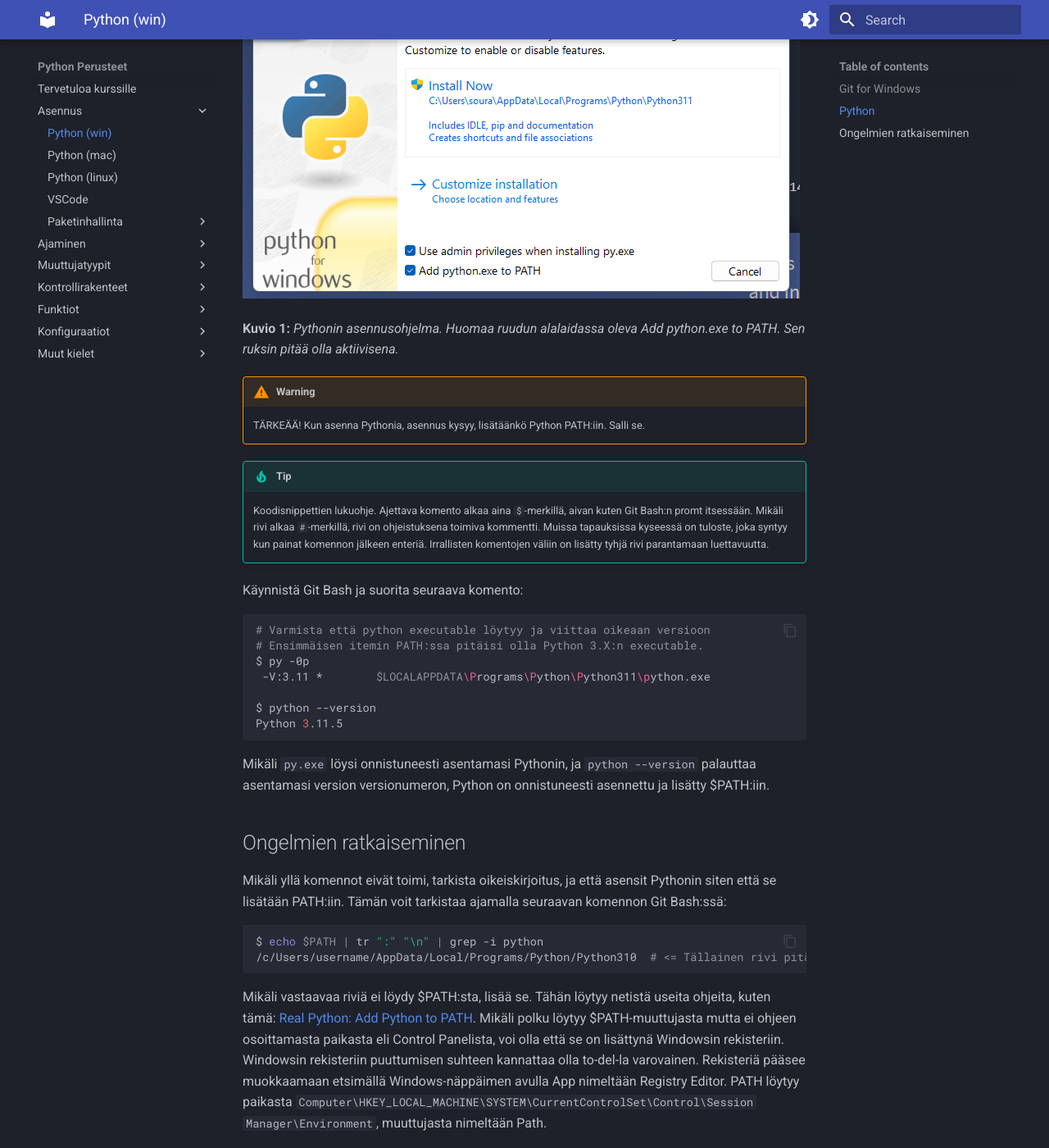
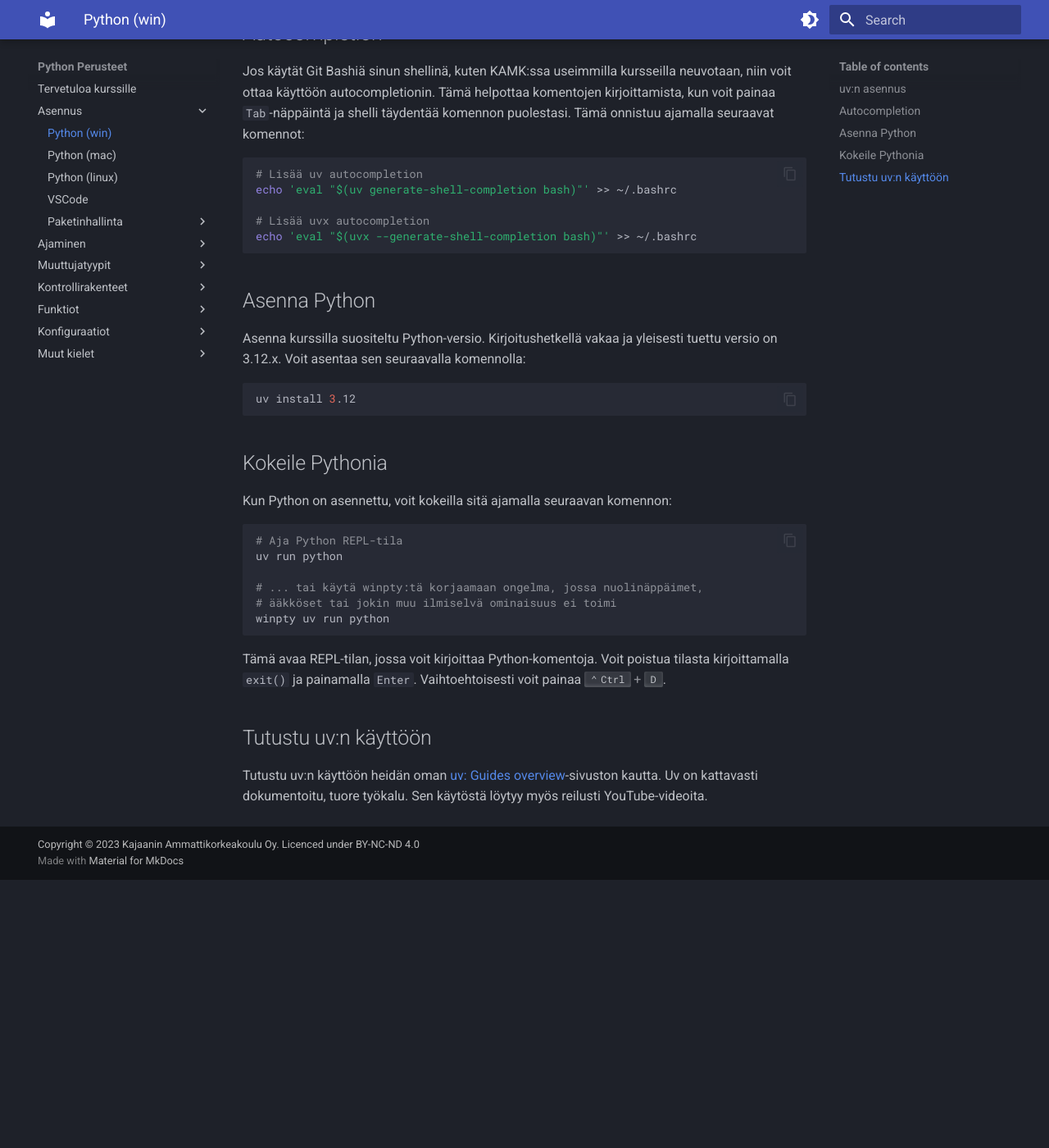
Before and after one commit to sourander/python-perusteet, an MkDocs documentation site: the page built from docs/asennus/windows.md, in a window 1280 px wide and 1400 px high, scrolled down 499 px. Shown: the whole window at 82% size. Built offline with MkDocs 1.6.1 and Material for MkDocs 9.7.7, drawn with Linux system fonts in a browser that asks for light colours; after the commit the page ends 1572 px from its top, so only the background shows below that; some of the changed text lies outside the part shown.

Commit message:
Switching to uv

````diff
--- a/docs/asennus/windows.md
+++ b/docs/asennus/windows.md
@@ -1,44 +1,50 @@
-## Git for Windows
-
-Jotta sinulla olisi Git asennettuna oikein, asenna Git for Windows, mikäli sinulla ei ole sitä vielä asennettuna. Voit ladata sen [Git for Windows](https://gitforwindows.org/) -sivustolta. Asenna se ja käynnistä kone uusiksi.
-
-## Python
-
-Mene [Python.org](https://www.python.org/) sivustolle ja lataa etusivulla mainostettu tuorein Python 3 versio (esim. `3.11.5`).
-
-![Python asennus](../images/python-311-installer-path.png)
-
-**Kuvio 1:** *Pythonin asennusohjelma. Huomaa ruudun alalaidassa oleva Add python.exe to PATH. Sen ruksin pitää olla aktiivisena.*
-
 !!! warning
 
-    TÄRKEÄÄ! Kun asenna Pythonia, asennus kysyy, lisätäänkö Python PATH:iin. Salli se.
+    Huomaa, että Pythonin voi asentaa myös muilla tavoin, kuten lataamalla sen suoraan Python.org-sivustolta. Minun kurssilla suositeltu tapa on kuitenkin käyttää `uv`-työkalua, joka käytännössä korvaa `pyenv`, `poetry` ja `pip` työkalut.
 
-!!! tip
+## uv:n asennus
 
-    Koodisnippettien lukuohje. Ajettava komento alkaa aina `$`-merkillä, aivan kuten Git Bash:n promt itsessään. Mikäli rivi alkaa `#`-merkillä, rivi on ohjeistuksena toimiva kommentti. Muissa tapauksissa kyseessä on tuloste, joka syntyy kun painat komennon jälkeen enteriä. Irrallisten komentojen väliin on lisätty tyhjä rivi parantamaan luettavuutta.
-
-Käynnistä Git Bash ja suorita seuraava komento:
+Tarkista tuorein ohje [uv: installing uv](https://docs.astral.sh/uv/getting-started/installation/) ohjeista. Mikäli se on sama kuin tätä kirjoittaessa, niin avaa uusi PowerShell-ikkuna ja aja seuraava komento:
 
 ```bash
-# Varmista että python executable löytyy ja viittaa oikeaan versioon
-# Ensimmäisen itemin PATH:ssa pitäisi olla Python 3.X:n executable.
-$ py -0p
- -V:3.11 *        $LOCALAPPDATA\Programs\Python\Python311\python.exe
-
-$ python --version
-Python 3.11.5
+powershell -ExecutionPolicy ByPass -c "irm https://astral.sh/uv/install.ps1 | iex"
 ```
 
-Mikäli `py.exe` löysi onnistuneesti asentamasi Pythonin, ja `python --version` palauttaa asentamasi version versionumeron, Python on onnistuneesti asennettu ja lisätty $PATH:iin.
+## Autocompletion
 
-## Ongelmien ratkaiseminen
-
-Mikäli yllä komennot eivät toimi, tarkista oikeiskirjoitus, ja että asensit Pythonin siten että se lisätään PATH:iin. Tämän voit tarkistaa ajamalla seuraavan komennon Git Bash:ssä:
+Jos käytät Git Bashiä sinun shellinä, kuten KAMK:ssa useimmilla kursseilla neuvotaan, niin voit ottaa käyttöön autocompletionin. Tämä helpottaa komentojen kirjoittamista, kun voit painaa `Tab`-näppäintä ja shelli täydentää komennon puolestasi. Tämä onnistuu ajamalla seuraavat komennot:
 
 ```bash
-$ echo $PATH | tr ":" "\n" | grep -i python
-/c/Users/username/AppData/Local/Programs/Python/Python310  # <= Tällainen rivi pitäisi löytyä
+# Lisää uv autocompletion
+echo 'eval "$(uv generate-shell-completion bash)"' >> ~/.bashrc
+
+# Lisää uvx autocompletion
+echo 'eval "$(uvx --generate-shell-completion bash)"' >> ~/.bashrc
 ```
 
-Mikäli vastaavaa riviä ei löydy $PATH:sta, lisää se. Tähän löytyy netistä useita ohjeita, kuten tämä: [Real Python: Add Python to PATH](https://realpython.com/add-python-to-path/). Mikäli polku löytyy $PATH-muuttujasta mutta ei ohjeen osoittamasta paikasta eli Control Panelista, voi olla että se on lisättynä Windowsin rekisteriin. Windowsin rekisteriin puuttumisen suhteen kannattaa olla to-del-la varovainen. Rekisteriä pääsee muokkaamaan etsimällä Windows-näppäimen avulla App nimeltään Registry Editor. PATH löytyy paikasta `Computer\HKEY_LOCAL_MACHINE\SYSTEM\CurrentControlSet\Control\Session Manager\Environment`, muuttujasta nimeltään Path.
+## Asenna Python
+
+Asenna kurssilla suositeltu Python-versio. Kirjoitushetkellä vakaa ja yleisesti tuettu versio on 3.12.x. Voit asentaa sen seuraavalla komennolla:
+
+```bash
+uv install 3.12
+```
+
+## Kokeile Pythonia
+
+Kun Python on asennettu, voit kokeilla sitä ajamalla seuraavan komennon:
+
+```bash
+# Aja Python REPL-tila
+uv run python
+
+# ... tai käytä winpty:tä korjaamaan ongelma, jossa nuolinäppäimet,
+# ääkköset tai jokin muu ilmiselvä ominaisuus ei toimi
+winpty uv run python
+```
+
+Tämä avaa REPL-tilan, jossa voit kirjoittaa Python-komentoja. Voit poistua tilasta kirjoittamalla `exit()` ja painamalla `Enter`. Vaihtoehtoisesti voit painaa ++ctrl+d++.
+
+## Tutustu uv:n käyttöön
+
+Tutustu uv:n käyttöön heidän oman [uv: Guides overview](https://docs.astral.sh/uv/guides/)-sivuston kautta. Uv on kattavasti dokumentoitu, tuore työkalu. Sen käytöstä löytyy myös reilusti YouTube-videoita.
````
Also changed, not shown: docs/asennus/linux.md (+4 -0 lines), docs/asennus/macOS.md (+2 -2 lines), pyproject.toml (+9 -14 lines), 4 other files.
